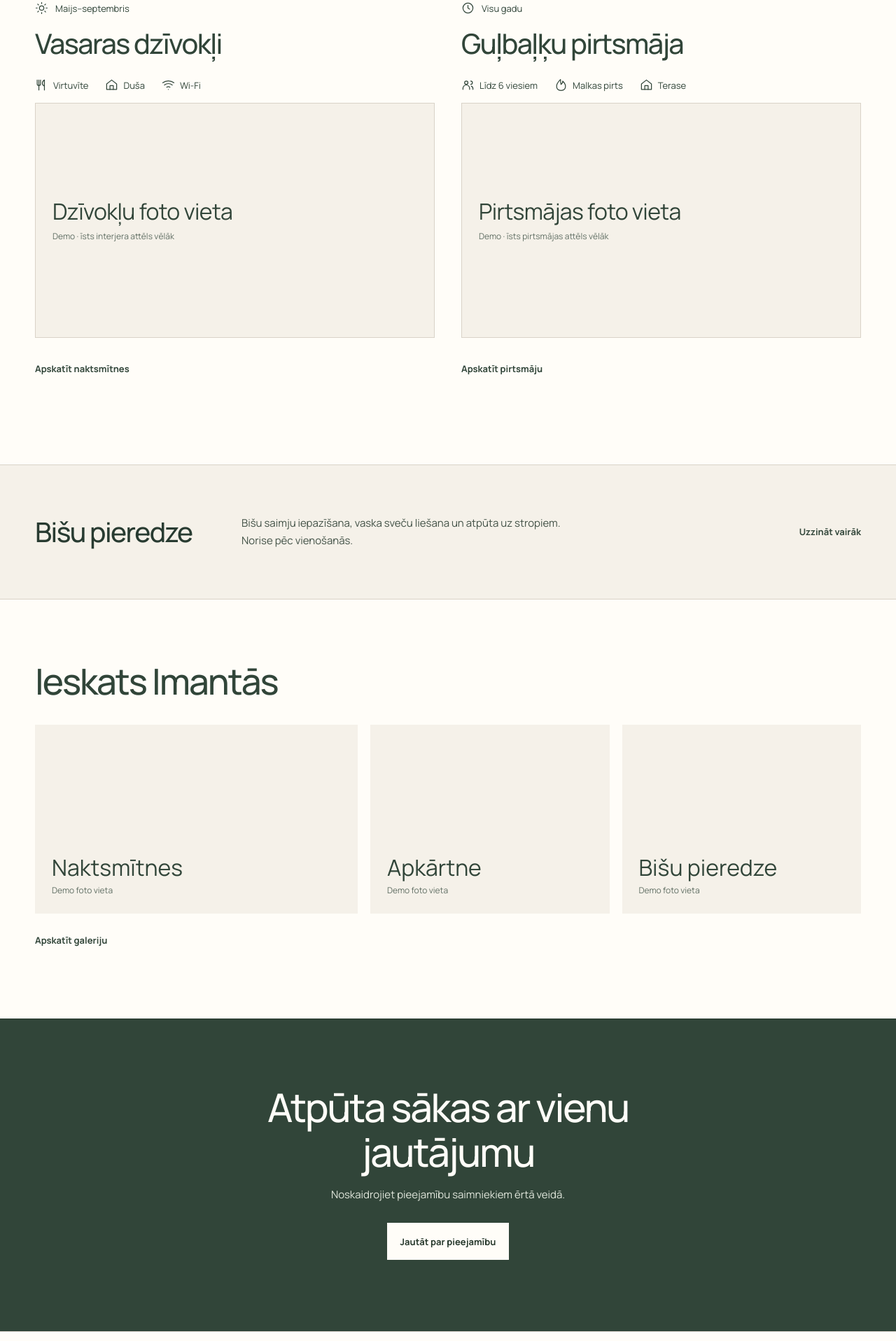
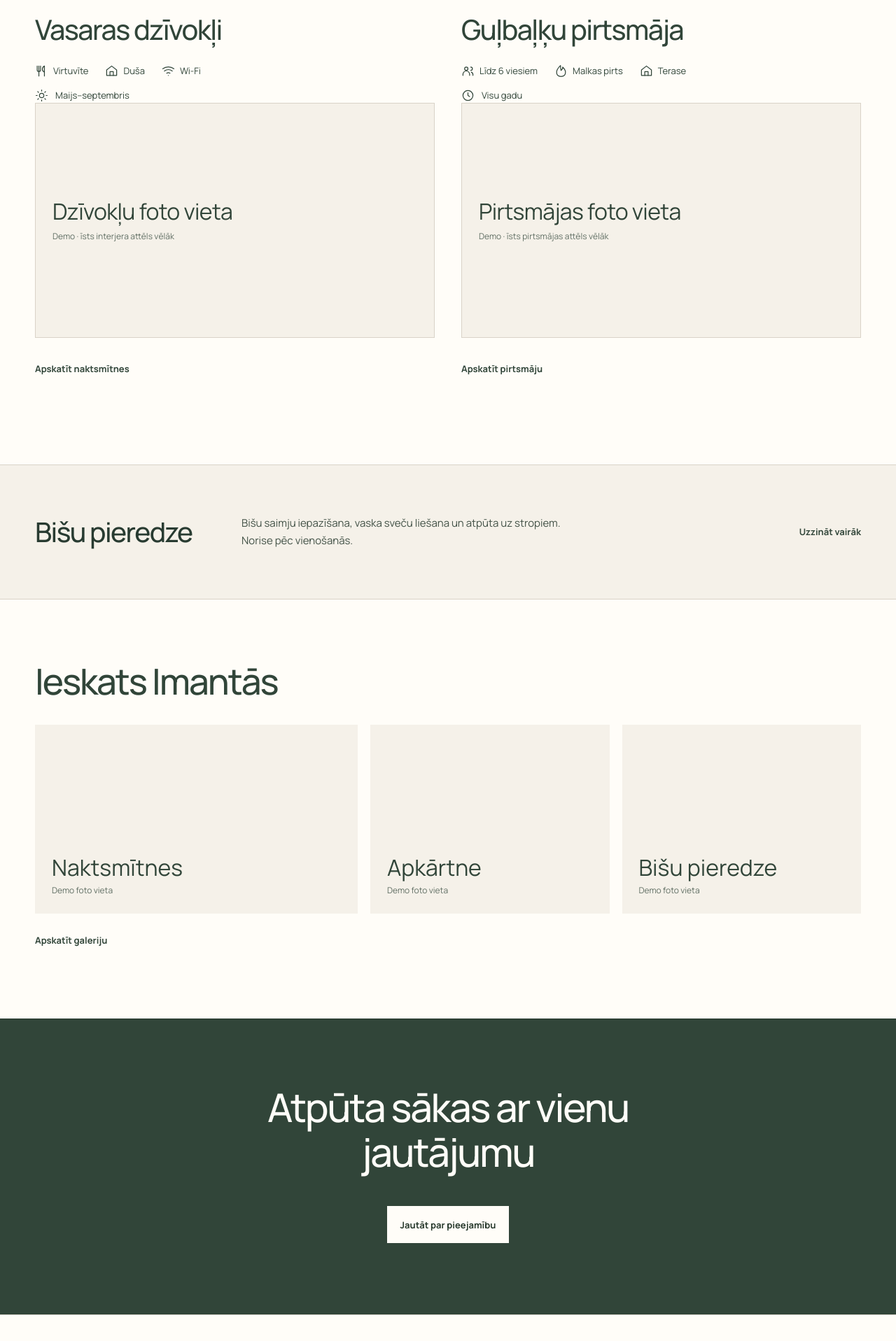
Before and after one commit to davisl24/Imantasatputas, a Next.js app: page / in a window 1280 px wide. Shown: the part 1236-3153 px from the top of the page at 70% size. Built offline with nearby package versions, Linux system fonts and the light colour scheme.

Commit message:
polish(imantas): remove redundant copy and reposition season details

```diff
--- a/app/page.tsx
+++ b/app/page.tsx
@@ -25,7 +25,7 @@ export default function ImantasDemo() {
           <div><p>Imantas atrodas Salacgrīvā, aptuveni 250 metru attālumā no pludmales. Šeit iespējams izvēlēties vasaras dzīvokli vai guļbaļķu pirtsmāju un pēc vienošanās iepazīt bišu saimes.</p><Link className={styles.smallLink} href="/par-imantam">Vairāk par Imantām</Link></div>
         </div>
       </section>
-      <section className={styles.stays} id="naktsmitnes"><div className={styles.container}><div className={styles.sectionHead}><h2>Kur palikt Imantās</h2></div><div className={styles.homeOffers}><article className={styles.homeOffer}><span className={styles.seasonInfo}><FeatureIcon name="sun"/> Maijs–septembris</span><h3>Vasaras dzīvokļi</h3><div className={styles.amenityList}><span><FeatureIcon name="utensils"/> Virtuvīte</span><span><FeatureIcon name="home"/> Duša</span><span><FeatureIcon name="wifi"/> Wi-Fi</span></div><div className={styles.offerPhoto}><span>Dzīvokļu foto vieta</span><small>Demo · īsts interjera attēls vēlāk</small></div><Link className={styles.smallLink} href="/naktsmitnes">Apskatīt naktsmītnes</Link></article><article className={styles.homeOffer}><span className={styles.seasonInfo}><FeatureIcon name="clock"/> Visu gadu</span><h3>Guļbaļķu pirtsmāja</h3><div className={styles.amenityList}><span><FeatureIcon name="users"/> Līdz 6 viesiem</span><span><FeatureIcon name="flame"/> Malkas pirts</span><span><FeatureIcon name="home"/> Terase</span></div><div className={styles.offerPhoto}><span>Pirtsmājas foto vieta</span><small>Demo · īsts pirtsmājas attēls vēlāk</small></div><Link className={styles.smallLink} href="/naktsmitnes">Apskatīt pirtsmāju</Link></article></div></div></section>
+      <section className={styles.stays} id="naktsmitnes"><div className={styles.container}><div className={styles.sectionHead}><h2>Kur palikt Imantās</h2></div><div className={styles.homeOffers}><article className={styles.homeOffer}><h3>Vasaras dzīvokļi</h3><div className={styles.amenityList}><span><FeatureIcon name="utensils"/> Virtuvīte</span><span><FeatureIcon name="home"/> Duša</span><span><FeatureIcon name="wifi"/> Wi-Fi</span></div><span className={styles.seasonInfo}><FeatureIcon name="sun"/> Maijs–septembris</span><div className={styles.offerPhoto}><span>Dzīvokļu foto vieta</span><small>Demo · īsts interjera attēls vēlāk</small></div><Link className={styles.smallLink} href="/naktsmitnes">Apskatīt naktsmītnes</Link></article><article className={styles.homeOffer}><h3>Guļbaļķu pirtsmāja</h3><div className={styles.amenityList}><span><FeatureIcon name="users"/> Līdz 6 viesiem</span><span><FeatureIcon name="flame"/> Malkas pirts</span><span><FeatureIcon name="home"/> Terase</span></div><span className={styles.seasonInfo}><FeatureIcon name="clock"/> Visu gadu</span><div className={styles.offerPhoto}><span>Pirtsmājas foto vieta</span><small>Demo · īsts pirtsmājas attēls vēlāk</small></div><Link className={styles.smallLink} href="/naktsmitnes">Apskatīt pirtsmāju</Link></article></div></div></section>
       <section className={styles.bee} id="pieredze"><div className={styles.container+" "+styles.beeRow}><h2>Bišu pieredze</h2><p>Bišu saimju iepazīšana, vaska sveču liešana un atpūta uz stropiem. Norise pēc vienošanās.</p><Link className={styles.smallLink} href="/bisu-pieredze">Uzzināt vairāk</Link></div></section>
       <section className={styles.gallerySection} id="galerija" aria-labelledby="gallery-title">
         <div className={styles.container}>
@@ -37,7 +37,7 @@ export default function ImantasDemo() {
           </div><Link className={styles.smallLink} href="/galerija">Apskatīt galeriju</Link>
         </div>
       </section>
-      <section className={styles.finalCta}><h2>Atpūta sākas ar vienu jautājumu</h2><p>Noskaidrojiet pieejamību saimniekiem ērtā veidā.</p><Link className={styles.primaryBtn} href="/kontakti#pieprasijums">Jautāt par pieejamību</Link></section>
+      <section className={styles.finalCta}><h2>Atpūta sākas ar vienu jautājumu</h2><Link className={styles.primaryBtn} href="/kontakti#pieprasijums">Jautāt par pieejamību</Link></section>
       <SiteFooter/>
     </main>
   );
```
